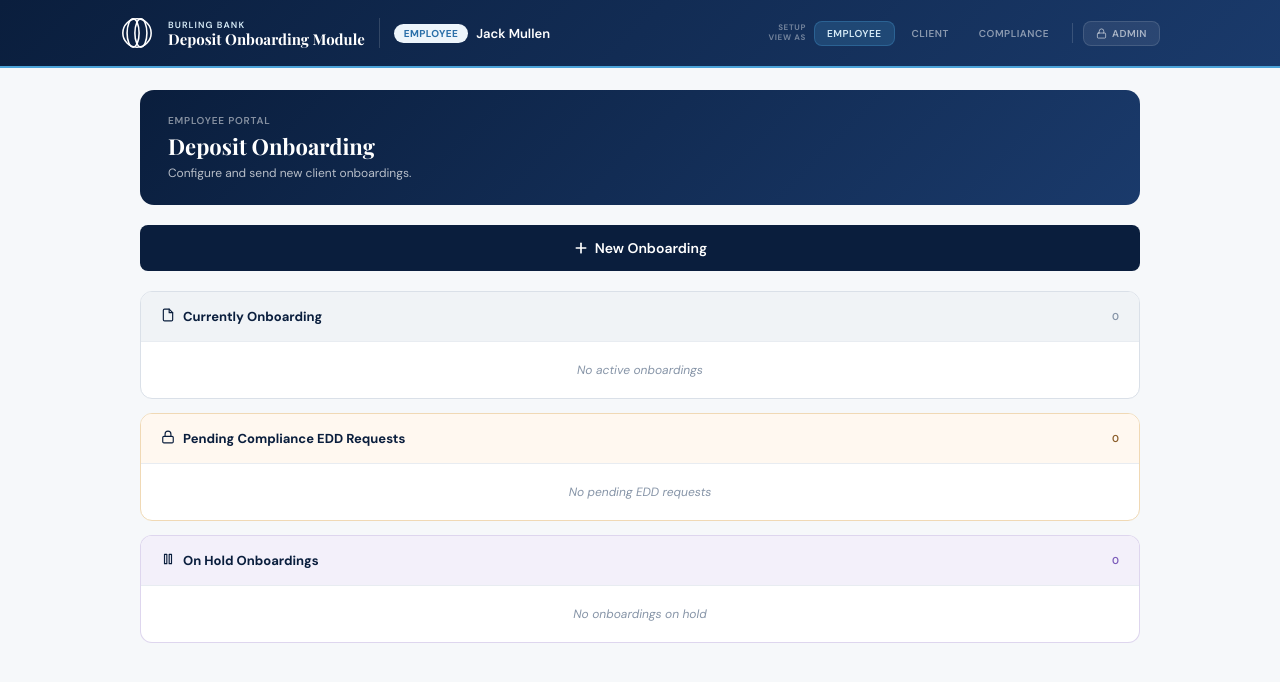
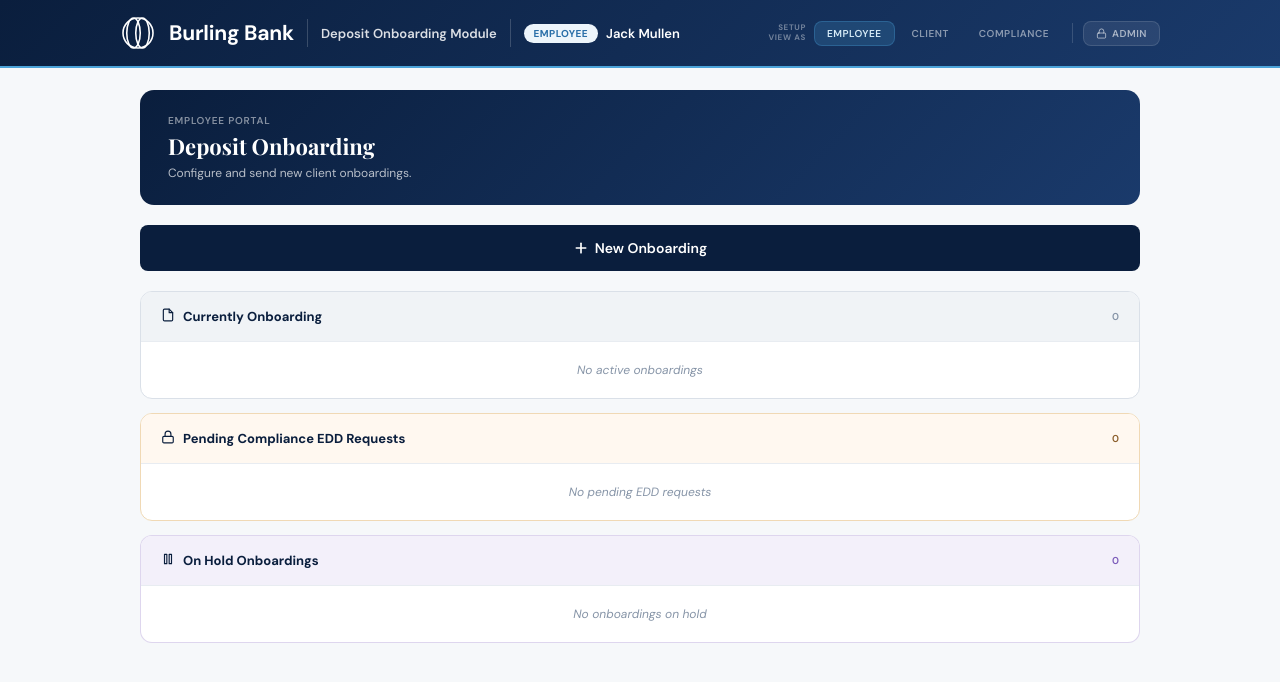
Before and after one commit to jackpmullen5-creator/depositonboardingapp, a React (Vite) app: page / in a window 1280 px wide. Shown: the top 682 px of the page. Built offline with nearby package versions, Linux system fonts and the light colour scheme.

Commit message:
Use white Burling Bank wordmark logo in top bar
https://claude.ai/code/session_01HcLjDfwBcMFocQ8yhzJJVo

```diff
--- a/src/BurlingOnboarding.jsx
+++ b/src/BurlingOnboarding.jsx
@@ -474,17 +474,16 @@ export default function BurlingOnboarding() {
       {/* HEADER */}
       <div style={{ background: `linear-gradient(135deg, ${T.navy} 0%, ${T.navyMid} 100%)`, padding: "0 24px", borderBottom: `2px solid ${T.sky}` }}>
         <div style={{ maxWidth: 1040, margin: "0 auto", display: "flex", alignItems: "center", justifyContent: "space-between", height: 66, gap: 16 }}>
-          <div style={{ display: "flex", alignItems: "center", gap: 14, cursor: "pointer", minWidth: 0 }} onClick={goHome}>
-            <svg width="34" height="34" viewBox="0 0 48 48" fill="none" stroke={T.white} strokeWidth="2.2" style={{ flexShrink: 0 }}>
+          <div style={{ display: "flex", alignItems: "center", gap: 13, cursor: "pointer", minWidth: 0 }} onClick={goHome}>
+            <svg width="36" height="36" viewBox="0 0 48 48" fill="none" stroke={T.white} strokeWidth="2.1" style={{ flexShrink: 0 }}>
               <circle cx="24" cy="24" r="20" />
-              <ellipse cx="18.5" cy="24" rx="8.5" ry="20" />
-              <ellipse cx="29.5" cy="24" rx="8.5" ry="20" />
+              <ellipse cx="18" cy="24" rx="9" ry="20" />
+              <ellipse cx="30" cy="24" rx="9" ry="20" />
             </svg>
-            <div style={{ minWidth: 0 }}>
-              <div style={{ fontSize: 9, color: T.skyLight, textTransform: "uppercase", letterSpacing: "0.12em", fontWeight: 600 }}>Burling Bank</div>
-              <div style={{ fontSize: 15, fontWeight: 700, color: T.white, fontFamily: "'Playfair Display', serif", lineHeight: 1.1, whiteSpace: "nowrap" }}>Deposit Onboarding Module</div>
-            </div>
-            <div style={{ width: 1, height: 30, background: "rgba(255,255,255,0.15)", flexShrink: 0 }} />
+            <span style={{ fontSize: 21, fontWeight: 700, color: T.white, letterSpacing: "-0.01em", whiteSpace: "nowrap" }}>Burling Bank</span>
+            <div style={{ width: 1, height: 28, background: "rgba(255,255,255,0.18)", flexShrink: 0 }} />
+            <span style={{ fontSize: 13, fontWeight: 600, color: "rgba(255,255,255,0.85)", whiteSpace: "nowrap" }}>Deposit Onboarding Module</span>
+            <div style={{ width: 1, height: 28, background: "rgba(255,255,255,0.18)", flexShrink: 0 }} />
             <div style={{ display: "flex", alignItems: "center", gap: 8, minWidth: 0 }}>
               <RolePill role={role} />
               <span style={{ fontSize: 13, fontWeight: 600, color: T.white, whiteSpace: "nowrap" }}>Jack Mullen</span>
```
